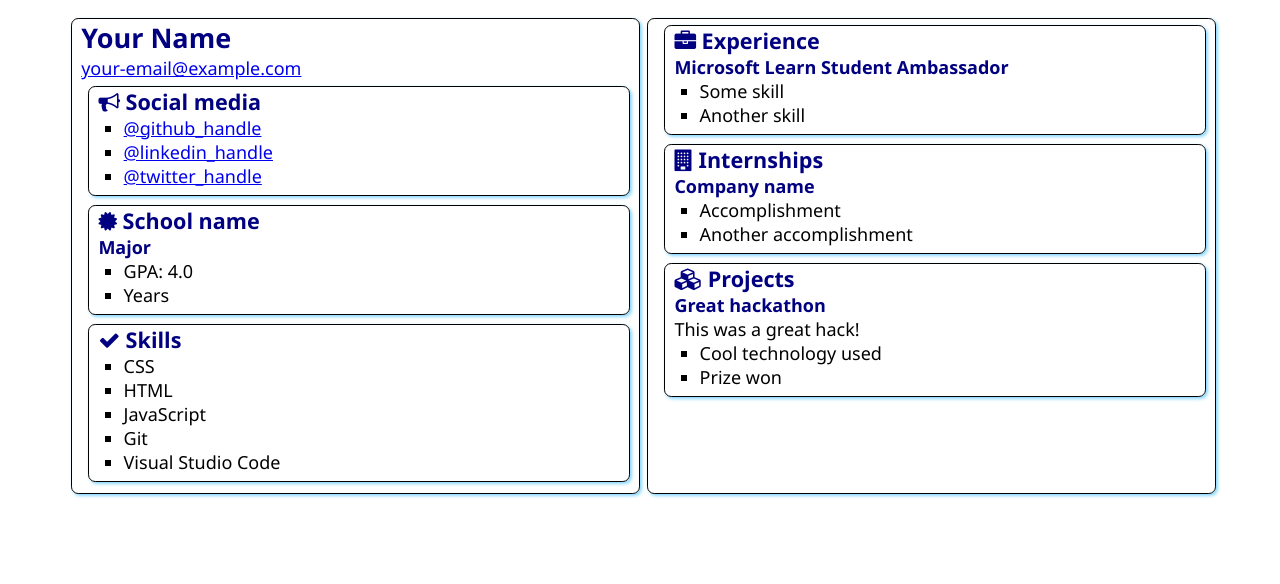
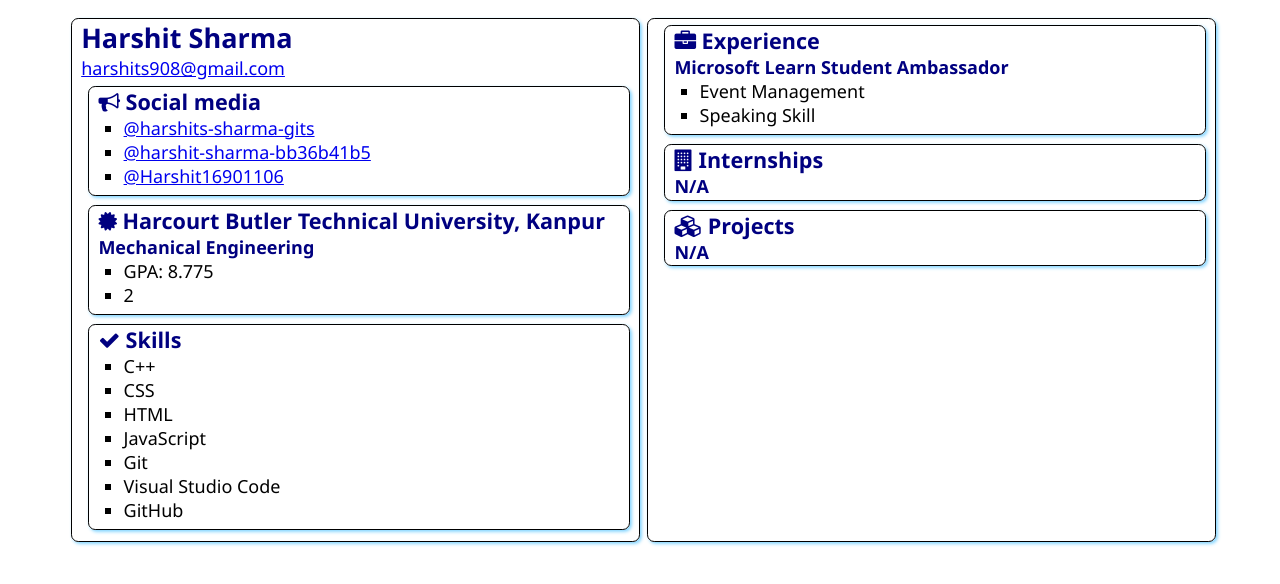
Before and after one commit to harshit-sharma-gits/SATechnicalOnboarding, a plain HTML site: page src/index.html in a window 1280 px wide. Drawn offline with Linux system fonts and the light colour scheme.

Commit message:
updated!

```diff
--- a/src/index.html
+++ b/src/index.html
@@ -1,5 +1,6 @@
 <!DOCTYPE html>
 <html lang="en">
+
 <head>
     <meta charset="UTF-8">
     <meta http-equiv="X-UA-Compatible" content="IE=edge">
@@ -9,11 +10,12 @@
     <link rel="stylesheet" href="style.css">
     <link rel="stylesheet" href="https://cdnjs.cloudflare.com/ajax/libs/font-awesome/4.7.0/css/font-awesome.min.css">
 </head>
+
 <body>
     <main>
         <article class="box">
-            <h1>Your Name</h1>
-            <div><a href="mailto:your.email@example.com">your-email@example.com</a></div>
+            <h1>Harshit Sharma</h1>
+            <div><a href="mailto:harshits908@gmail.com">harshits908@gmail.com</a></div>
 
             <section class="box">
                 <h2>
@@ -21,9 +23,9 @@
                     Social media
                 </h2>
                 <ul>
-                    <li><a href="https://github.com/<handle>">@github_handle</a></li>
-                    <li><a href="https://linkedin.com/in/<handle>">@linkedin_handle</a></li>
-                    <li><a href="https://twitter.com/<handle>">@twitter_handle</a></li>
+                    <li><a href="https://github.com/harshits-sharma-gits">@harshits-sharma-gits</a></li>
+                    <li><a href="https://linkedin.com/in/harshit-sharma-bb36b41b5/">@harshit-sharma-bb36b41b5</a></li>
+                    <li><a href="https://twitter.com/Harshit16901106">@Harshit16901106</a></li>
                 </ul>
             </section>
 
@@ -31,12 +33,12 @@
                 <div class="education">
                     <h2>
                         <i class="fa fa-certificate" aria-hidden="true"></i>
-                        School name
+                        Harcourt Butler Technical University, Kanpur
                     </h2>
-                    <h3>Major</h3>
+                    <h3>Mechanical Engineering</h3>
                     <ul>
-                        <li>GPA: 4.0</li>
-                        <li>Years</li>
+                        <li>GPA: 8.775</li>
+                        <li>2</li>
                     </ul>
                 </div>
             </section>
@@ -47,11 +49,13 @@
                     Skills
                 </h2>
                 <ul>
+                    <li>C++</li>
                     <li>CSS</li>
                     <li>HTML</li>
                     <li>JavaScript</li>
                     <li>Git</li>
                     <li>Visual Studio Code</li>
+                    <li>GitHub</li>
                 </ul>
             </section>
         </article>
@@ -63,8 +67,8 @@
                 </h2>
                 <h3>Microsoft Learn Student Ambassador</h3>
                 <ul>
-                    <li>Some skill</li>
-                    <li>Another skill</li>
+                    <li>Event Management</li>
+                    <li>Speaking Skill</li>
                 </ul>
             </section>
             <section class="box">
@@ -73,11 +77,11 @@
                     Internships
                 </h2>
 
-                <h3>Company name</h3>
-                <ul>
+                <h3>N/A</h3>
+                <!-- <ul>
                     <li>Accomplishment</li>
                     <li>Another accomplishment</li>
-                </ul>
+                </ul> -->
             </section>
             <section class="box">
                 <h2>
@@ -85,15 +89,16 @@
                     Projects
                 </h2>
 
-                <h3>Great hackathon</h3>
-                <div>This was a great hack!</div>
+                <h3>N/A</h3>
+                <!-- <div>This was a great hack!</div>
                 <ul>
                     <li>Cool technology used</li>
                     <li>Prize won</li>
-                </ul>
+                </ul> -->
             </section>
         </article>
 
     </main>
 </body>
+
 </html>
```
